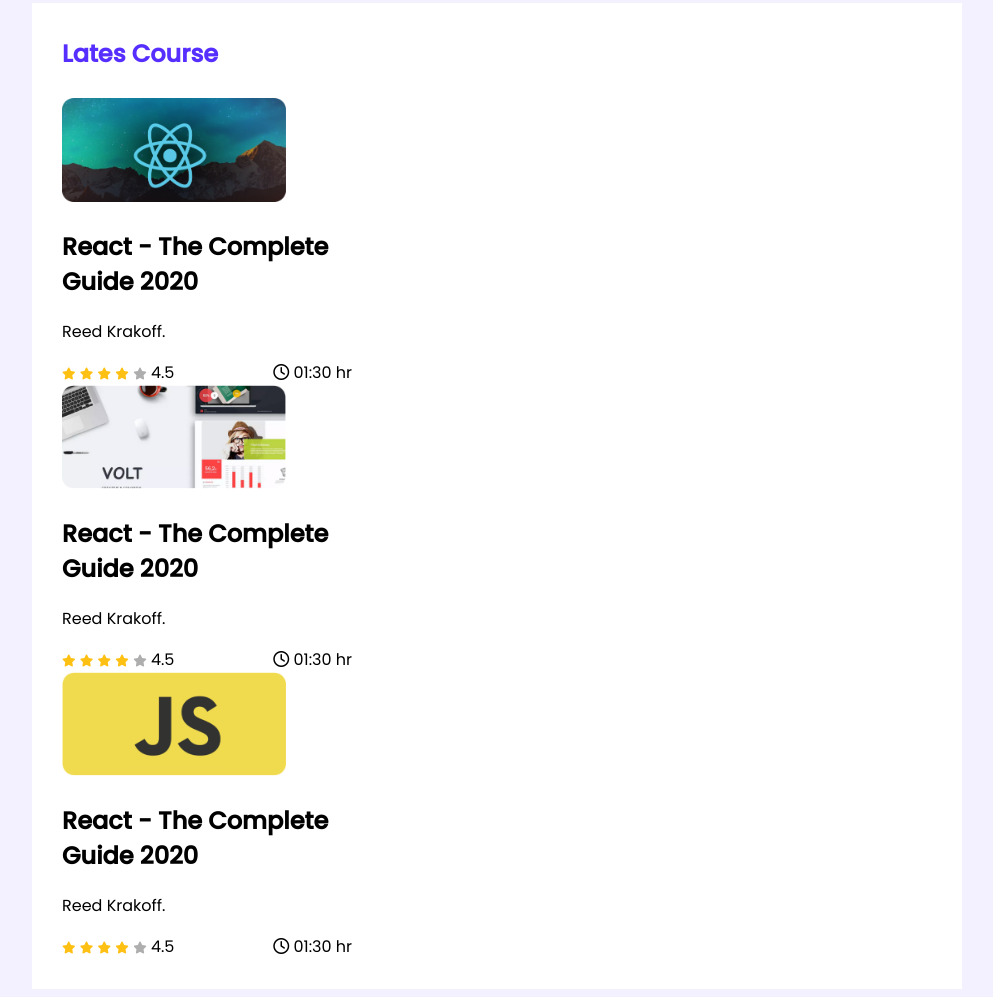
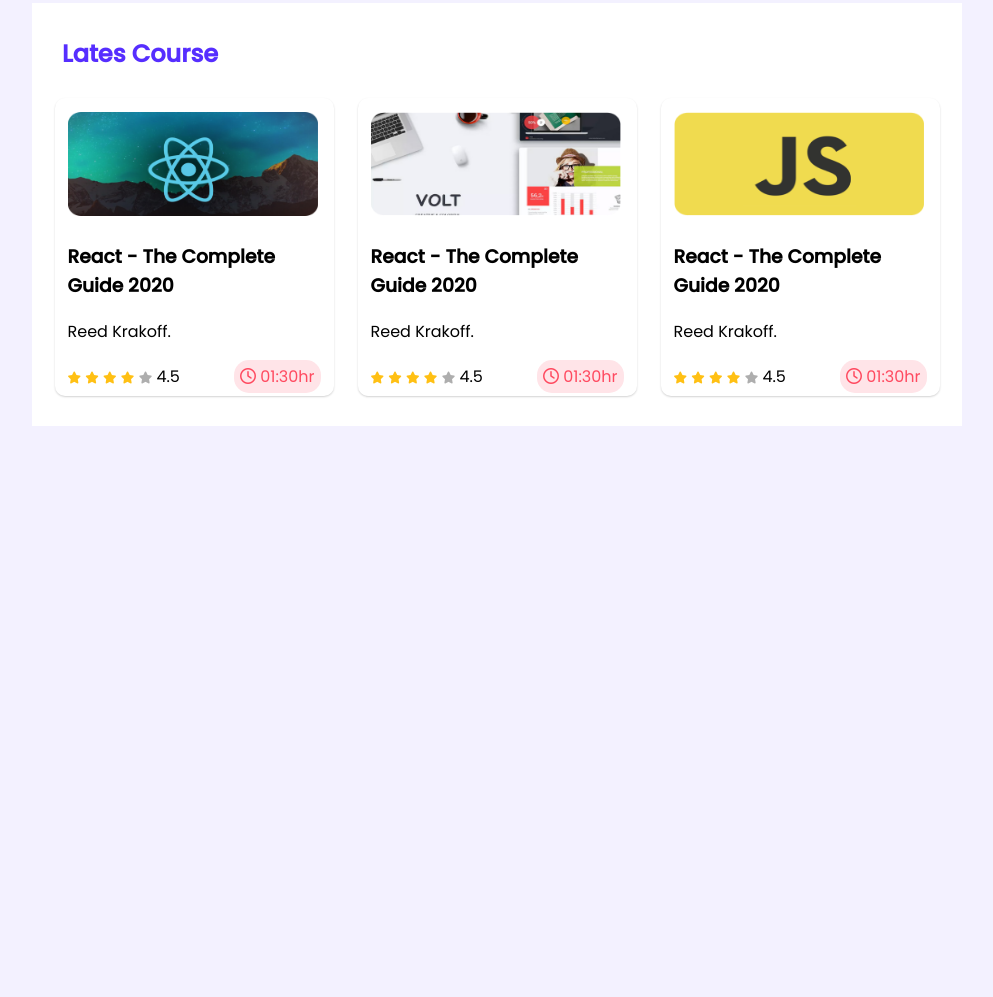
Before and after one commit to khan-shimul/leader-board-css3, a plain HTML site: page index.html in a window 1280 px wide. Shown: the part 749-1746 px from the top of the page, without its empty margins (143-1136 px from the left). After the commit the page ends 1183 px from the top, so only its background shows below. Drawn offline with Linux system fonts and the light colour scheme.

Commit message:
latest courses

```diff
--- a/index.html
+++ b/index.html
@@ -121,10 +121,9 @@
                     <div class="course-banner">
                         <img src="images/courses/course-1.png" alt="">
                     </div>
-                    <div class="course-details">
-                        <h2 class="course-title">React - The Complete Guide 2020</h2>
+                    <div class="course-detail">
+                        <h3 class="course-title">React - The Complete Guide 2020</h3>
                         <p class="course-author">Reed Krakoff.</p>
-                    </div>
                         <div class="course-info">
                             <div>
                                 <i class="fas fa-star filled"></i>
@@ -136,20 +135,19 @@
                             </div>
                             <div class="course-duration">
                                 <i class="far fa-clock"></i>
-                            01:30 hr
+                                01:30hr
                             </div>
                         </div>
                     </div>
                 </div>
-            <div class="courses">
+
                 <div class="course">
                     <div class="course-banner">
                         <img src="images/courses/course-2.png" alt="">
                     </div>
-                    <div class="course-details">
-                        <h2 class="course-title">React - The Complete Guide 2020</h2>
+                    <div class="course-detail">
+                        <h3 class="course-title">React - The Complete Guide 2020</h3>
                         <p class="course-author">Reed Krakoff.</p>
-                    </div>
                         <div class="course-info">
                             <div>
                                 <i class="fas fa-star filled"></i>
@@ -161,20 +159,19 @@
                             </div>
                             <div class="course-duration">
                                 <i class="far fa-clock"></i>
-                            01:30 hr
+                                01:30hr
                             </div>
                         </div>
                     </div>
                 </div>
-            <div class="courses">
+
                 <div class="course">
                     <div class="course-banner">
                         <img src="images/courses/course-3.png" alt="">
                     </div>
-                    <div class="course-details">
-                        <h2 class="course-title">React - The Complete Guide 2020</h2>
+                    <div class="course-detail">
+                        <h3 class="course-title">React - The Complete Guide 2020</h3>
                         <p class="course-author">Reed Krakoff.</p>
-                    </div>
                         <div class="course-info">
                             <div>
                                 <i class="fas fa-star filled"></i>
@@ -186,7 +183,8 @@
                             </div>
                             <div class="course-duration">
                                 <i class="far fa-clock"></i>
-                            01:30 hr
+                                01:30hr
+                            </div>
                         </div>
                     </div>
                 </div>
--- a/styles/style.css
+++ b/styles/style.css
@@ -100,9 +100,19 @@ hr{
 .courses{
     display: grid;
     grid-template-columns: repeat(3, 1fr);
+    column-gap: 24px;
+    justify-content: center;
+}
+
+.course{
+    width: 253px;
+    height: 270px;
+    border-radius: 10px;
+    box-shadow: 0px 1px 2px lightgray;
+    padding: 14px 13px;
 }
 .course .course-banner img{
-    width: 224px;
+    width: 250px;
     height: 104px;
 }
 
@@ -120,14 +130,13 @@ hr{
     color: #FFC014;
 }
 
-.empty{
+.fa-star.empty{
     color: #AEAEAE;
 }
 
-/* .course-duration{
+.course-duration{
     background: #FFE4E8;
     border-radius: 15px;
     color: #FF4A60;
-    font-size: 15px;
     padding: 4px 6px;
-} */
+}
```
Lines whose indentation alone changed are shown as unchanged.
